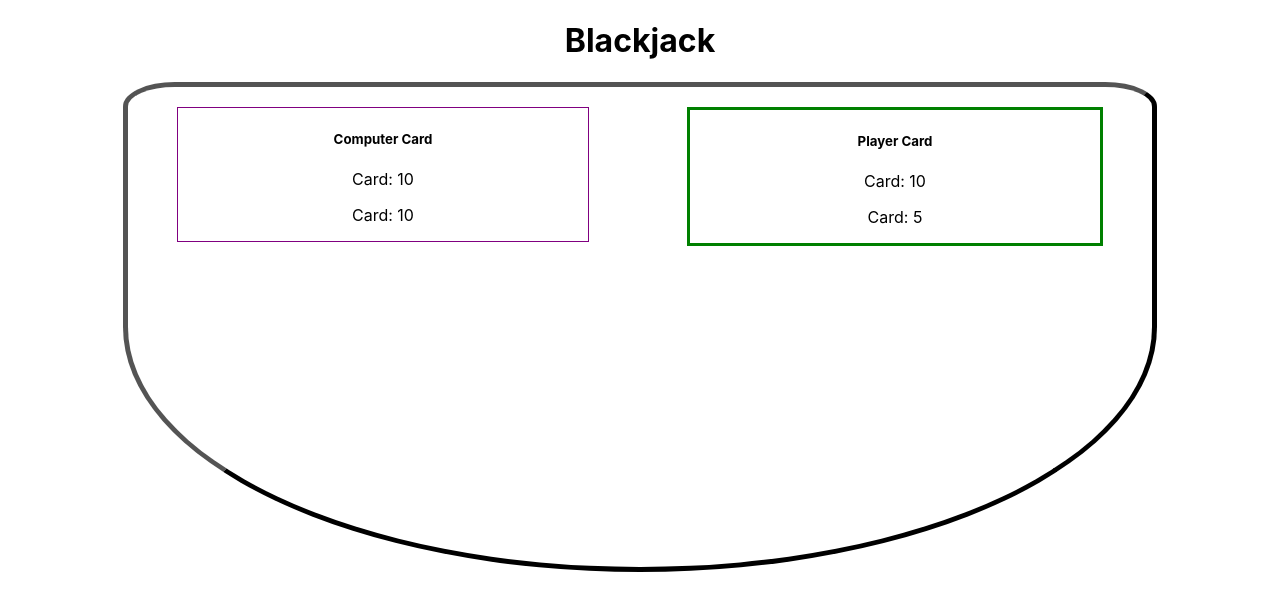
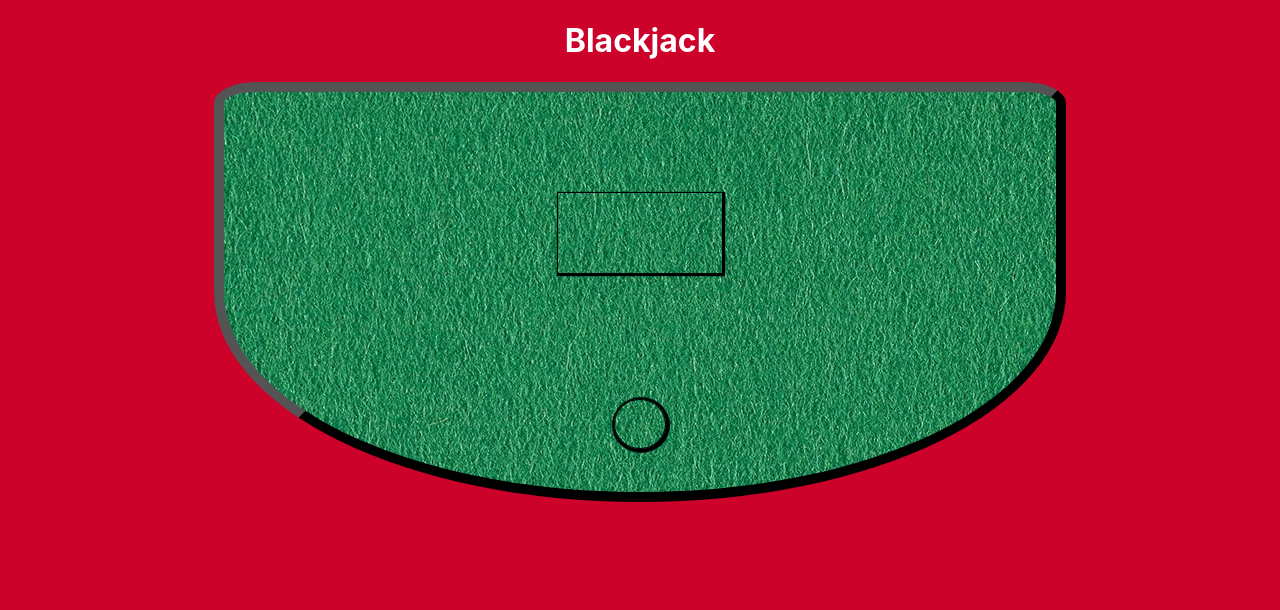
Before and after one commit to jzanderson09/blackjack, a React (Create React App) app: page / in a window 1280 px wide. Shown: the top 610 px of the page. Built offline with nearby package versions, Linux system fonts and the light colour scheme.

Commit message:
Updating changes, setting up to push to Github repos.

```diff
--- /dev/null
+++ b/src/CardImageCompiler.js
@@ -0,0 +1,81 @@
+import twoOfClubs from './playing-cards/2ofClubs.png';
+import threeOfClubs from './playing-cards/3ofClubs.png';
+import fourOfClubs from './playing-cards/4ofClubs.png';
+import fiveOfClubs from './playing-cards/5ofClubs.png';
+import sixOfClubs from './playing-cards/6ofClubs.png';
+import sevenOfClubs from './playing-cards/7ofClubs.png';
+import eightOfClubs from './playing-cards/8ofClubs.png';
+import nineOfClubs from './playing-cards/9ofClubs.png';
+import tenOfClubs from './playing-cards/10ofClubs.png';
+import JOfClubs from './playing-cards/JofClubs.png';
+import QOfClubs from './playing-cards/QofClubs.png';
+import KOfClubs from './playing-cards/KofClubs.png';
+import AOfClubs from './playing-cards/AofClubs.png';
+
+import twoOfSpades from './playing-cards/2ofSpades.png';
+import threeOfSpades from './playing-cards/3ofSpades.png';
+import fourOfSpades from './playing-cards/4ofSpades.png';
+import fiveOfSpades from './playing-cards/5ofSpades.png';
+import sixOfSpades from './playing-cards/6ofSpades.png';
+import sevenOfSpades from './playing-cards/7ofSpades.png';
+import eightOfSpades from './playing-cards/8ofSpades.png';
+import nineOfSpades from './playing-cards/9ofSpades.png';
+import tenOfSpades from './playing-cards/10ofSpades.png';
+import JOfSpades from './playing-cards/JofSpades.png';
+import QOfSpades from './playing-cards/QofSpades.png';
+import KOfSpades from './playing-cards/KofSpades.png';
+import AOfSpades from './playing-cards/AofSpades.png';
+
+import twoOfDiamonds from './playing-cards/2ofDiamonds.png';
+import threeOfDiamonds from './playing-cards/3ofDiamonds.png';
+import fourOfDiamonds from './playing-cards/4ofDiamonds.png';
+import fiveOfDiamonds from './playing-cards/5ofDiamonds.png';
+import sixOfDiamonds from './playing-cards/6ofDiamonds.png';
+import sevenOfDiamonds from './playing-cards/7ofDiamonds.png';
+import eightOfDiamonds from './playing-cards/8ofDiamonds.png';
+import nineOfDiamonds from './playing-cards/9ofDiamonds.png';
+import tenOfDiamonds from './playing-cards/10ofDiamonds.png';
+import JOfDiamonds from './playing-cards/JofDiamonds.png';
+import QOfDiamonds from './playing-cards/QofDiamonds.png';
+import KOfDiamonds from './playing-cards/KofDiamonds.png';
+import AOfDiamonds from './playing-cards/AofDiamonds.png';
+
+import twoOfHearts from './playing-cards/2ofHearts.png';
+import threeOfHearts from './playing-cards/3ofHearts.png';
+import fourOfHearts from './playing-cards/4ofHearts.png';
+import fiveOfHearts from './playing-cards/5ofHearts.png';
+import sixOfHearts from './playing-cards/6ofHearts.png';
+import sevenOfHearts from './playing-cards/7ofHearts.png';
+import eightOfHearts from './playing-cards/8ofHearts.png';
+import nineOfHearts from './playing-cards/9ofHearts.png';
+import tenOfHearts from './playing-cards/10ofHearts.png';
+import JOfHearts from './playing-cards/JofHearts.png';
+import QOfHearts from './playing-cards/QofHearts.png';
+import KOfHearts from './playing-cards/KofHearts.png';
+import AOfHearts from './playing-cards/AofHearts.png';
+
+
+export const Clubs = [twoOfClubs, threeOfClubs, fourOfClubs,
+    fiveOfClubs, sixOfClubs, sevenOfClubs, eightOfClubs,
+    nineOfClubs, tenOfClubs, JOfClubs, QOfClubs, KOfClubs,
+    AOfClubs
+];
+
+export const Spades = [twoOfSpades, threeOfSpades, fourOfSpades,
+    fiveOfSpades, sixOfSpades, sevenOfSpades, eightOfSpades,
+    nineOfSpades, tenOfSpades, JOfSpades, QOfSpades, KOfSpades,
+    AOfSpades
+];
+
+export const Diamonds = [twoOfDiamonds, threeOfDiamonds, fourOfDiamonds,
+    fiveOfDiamonds, sixOfDiamonds, sevenOfDiamonds, eightOfDiamonds,
+    nineOfDiamonds, tenOfDiamonds, JOfDiamonds, QOfDiamonds, KOfDiamonds,
+    AOfDiamonds
+];
+
+export const Hearts = [twoOfHearts, threeOfHearts, fourOfHearts, fiveOfHearts,
+    sixOfHearts, sevenOfHearts, eightOfHearts, nineOfHearts,
+    tenOfHearts, JOfHearts, QOfHearts, KOfHearts, AOfHearts
+];
+
+export const cardClips = [Clubs, Spades, Diamonds, Hearts];
--- a/src/components/ComputerCard.jsx
+++ b/src/components/ComputerCard.jsx
@@ -5,9 +5,8 @@ const ComputerCard = props => {
     if (props.computerHand.length > 1) {
         return (
             <div className="computer-card">
-            <h5>Computer Card</h5>
-            <p>Card: {props.computerHand[0].value}</p>
-            <p>Card: {props.computerHand[1].value}</p>
+            {/* <p>Card: {props.computerHand[0].value}</p>
+            <p>Card: {props.computerHand[1].value}</p> */}
         </div>
         );
     }
--- a/src/components/PlayerCard.jsx
+++ b/src/components/PlayerCard.jsx
@@ -5,9 +5,8 @@ const PlayerCard = props => {
     if (props.playerHand.length > 1) {
         return (
             <div className="player-card">
-            <h5>Player Card</h5>
-            <p>Card: {props.playerHand[0].value}</p>
-            <p>Card: {props.playerHand[1].value}</p>
+            {/* <p>Card: {props.playerHand[0].value}</p>
+            <p>Card: {props.playerHand[1].value}</p> */}
             </div>
         );
     }
--- a/src/styling/App.scss
+++ b/src/styling/App.scss
@@ -1,38 +1,7 @@
 .App {
+  background: rgb(204, 2, 43);
+  color: white;
+  height: 100vh;
   text-align: center;
+  text-shadow: 1px solid black;
 }
-
-.App-logo {
-  height: 40vmin;
-  pointer-events: none;
-}
-
-@media (prefers-reduced-motion: no-preference) {
-  .App-logo {
-    animation: App-logo-spin infinite 20s linear;
-  }
-}
-
-.App-header {
-  background-color: #282c34;
-  min-height: 100vh;
-  display: flex;
-  flex-direction: column;
-  align-items: center;
-  justify-content: center;
-  font-size: calc(10px + 2vmin);
-  color: white;
-}
-
-.App-link {
-  color: #61dafb;
-}
-
-@keyframes App-logo-spin {
-  from {
-    transform: rotate(0deg);
-  }
-  to {
-    transform: rotate(360deg);
-  }
-}
--- a/src/styling/CardTable.scss
+++ b/src/styling/CardTable.scss
@@ -1,9 +1,11 @@
 .card-table {
-    border: 5px outset black;
+    background-image: url('../feltTableBG.jpeg');
+    background-position: center;
+    border: 10px outset black;
     border-radius: 5% 5% 50% 50%;
-    margin: auto;
-    width: 80%;
-    height: 60vh;
     display: flex;
     flex-flow: row wrap;
+    height: 50vh;
+    margin: auto;
+    width: 65%;
 }
--- a/src/styling/ComputerCard.scss
+++ b/src/styling/ComputerCard.scss
@@ -1,5 +1,7 @@
 .computer-card {
-    border: 1px solid purple;
-    margin: 2% auto auto;
-    width: 40%;
+    border: 1px solid black;
+    box-shadow: 1px 1px 1px 1px black;
+    height: 10vh;
+    margin: 12% 40% 5%;
+    width: 25%;
 }
--- a/src/styling/PlayerCard.scss
+++ b/src/styling/PlayerCard.scss
@@ -1,5 +1,8 @@
 .player-card {
-    border: 3px solid green;
-    margin: 2% auto auto;
-    width: 40%;
+    border: 1px solid black;
+    border-radius: 50%;
+    box-shadow: 1px 1px 1px 3px black;
+    margin: 5% auto auto;
+    height: 6vh;
+    width: 6%;
 }
--- a/src/styling/index.scss
+++ b/src/styling/index.scss
@@ -1,4 +1,5 @@
 body {
+  background: rgb(204, 2, 43);
   margin: 0;
   font-family: -apple-system, BlinkMacSystemFont, 'Segoe UI', 'Roboto', 'Oxygen',
     'Ubuntu', 'Cantarell', 'Fira Sans', 'Droid Sans', 'Helvetica Neue',
```
Also changed, not shown: src/components/CardTable.jsx (+27 -25 lines), 1 other file (tests, documents, lock files or other folders).
